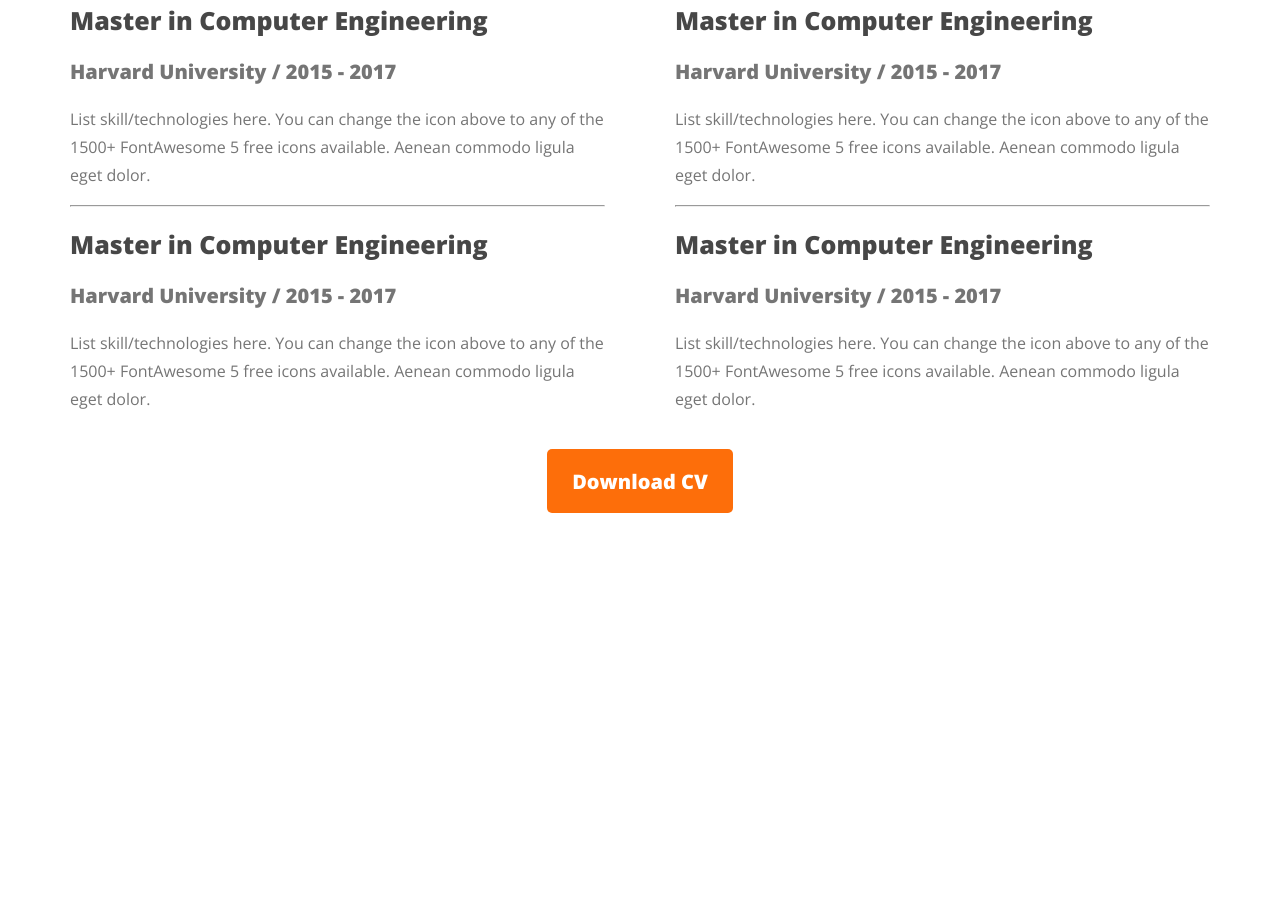
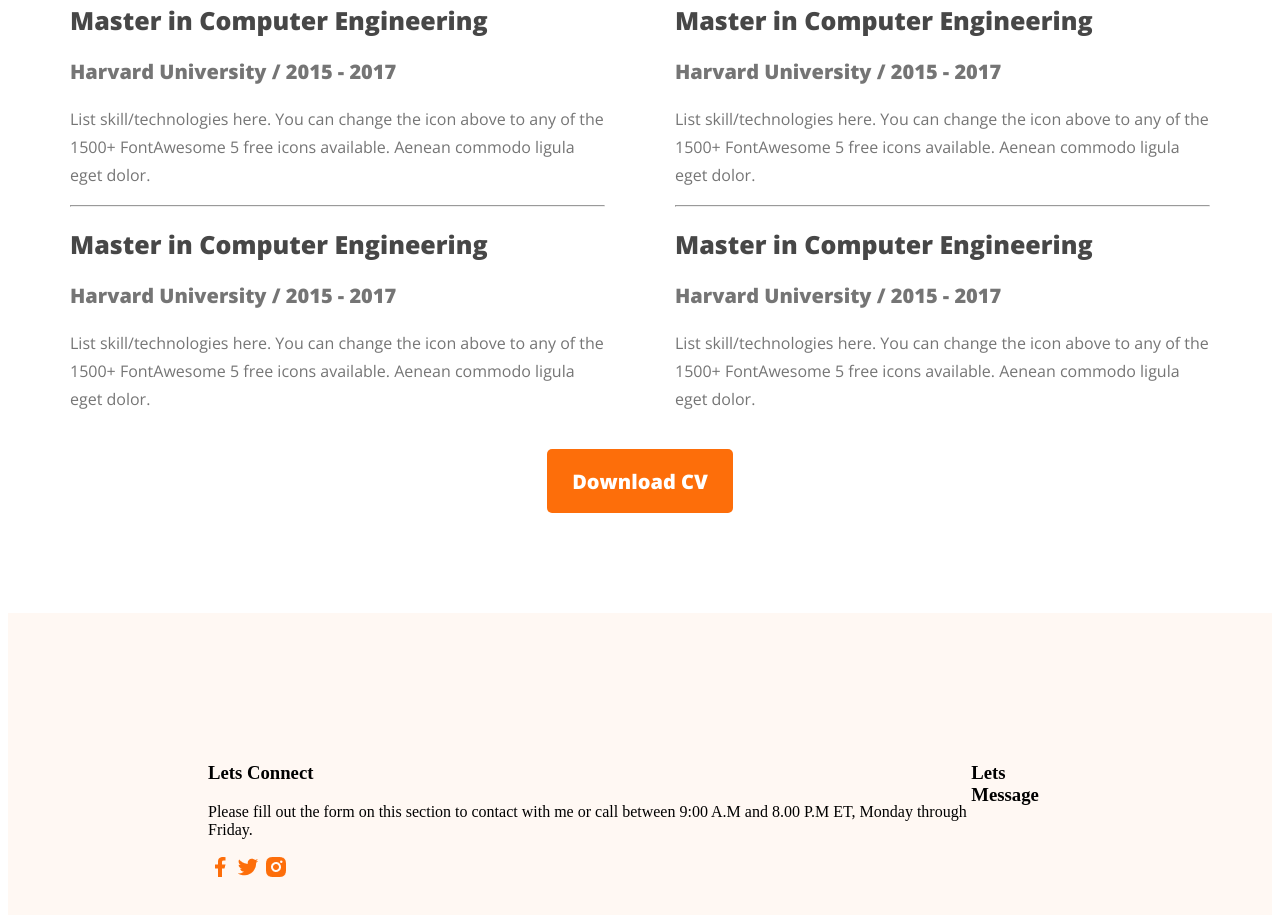
Before and after one commit to Ebrahimhanif12/portfolio, a plain HTML site: page index.html in a window 1280 px wide. Shown: the part 3191-4106 px from the top of the page. Before the commit the page ends 3712 px from the top, so only its background shows below. Drawn offline with nearby package versions, Linux system fonts and the light colour scheme.

Commit message:
Footer added

```diff
--- a/index.html
+++ b/index.html
@@ -196,6 +196,23 @@
       </section>
     </main>
 
-    <footer></footer>
+    <footer>
+      <div class="footer-colum">
+        <h3 class="sectoin-title">Lets Connect</h3>
+        <p class="section-des">
+          Please fill out the form on this section to contact with me or call
+          between 9:00 A.M and 8.00 P.M ET, Monday through Friday.
+        </p>
+        <div class="social-info">
+          <a href=""><img src="images/icons/facebook.png" alt="" /></a>
+          <a href=""><img src="images/icons/twitter.png" alt="" /></a>
+          <a href=""><img src="images/icons/insta.png" alt="" /></a>
+        </div>
+      </div>
+
+      <div class="footer-colum">
+        <h3 class="sectoin-title">Lets Message</h3>
+      </div>
+    </footer>
   </body>
 </html>
--- a/style/portfolio.css
+++ b/style/portfolio.css
@@ -198,3 +198,11 @@ section {
   text-align: center;
   margin-top: 20px;
 }
+/* --------------------footer------------ */
+footer {
+  display: flex;
+  justify-content: center;
+  background: #fff8f3;
+  padding: 130px 200px;
+  margin-top: 100px;
+}
```
